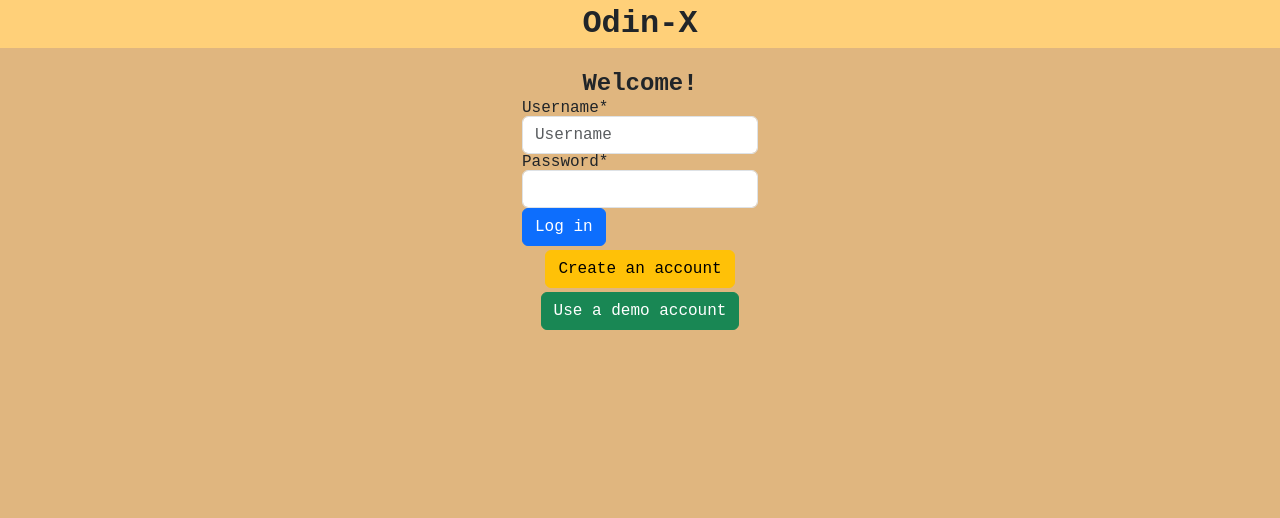
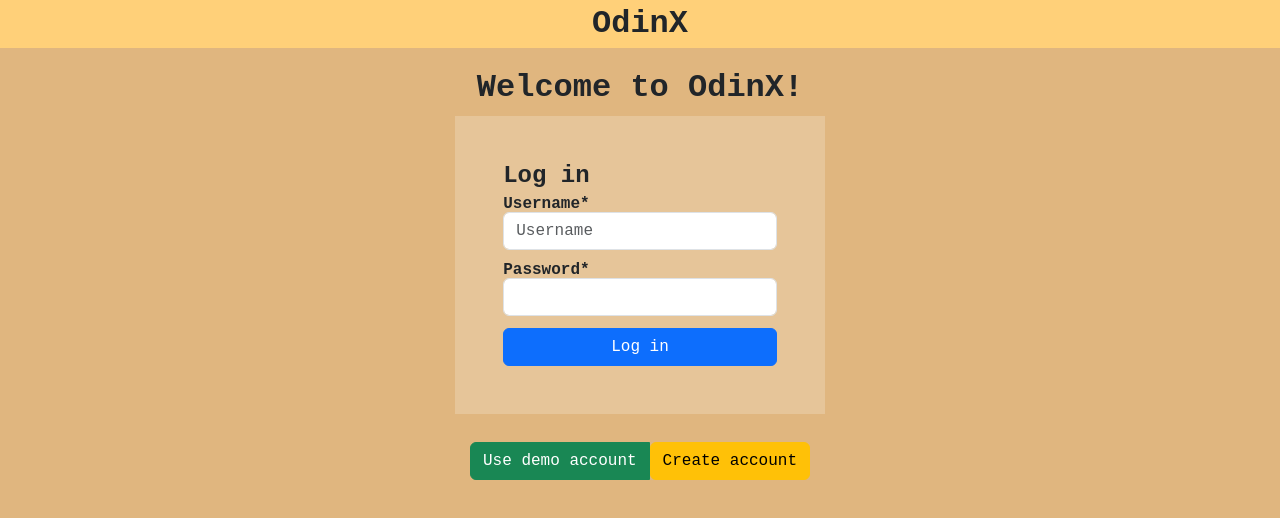
Before and after one commit to gustydev/odinX, a React (Vite) app in the folder frontend/: page /auth/login in a window 1280 px wide. Shown: the top 518 px of the page. Built offline with nearby package versions, Linux system fonts and the light colour scheme; no server answers.

Commit message:
Style login and register pages

```diff
--- a/frontend/src/App.css
+++ b/frontend/src/App.css
@@ -45,6 +45,27 @@
     align-items: center;
     padding: 24px;
     gap: 4px;
+}
+
+.auth-form {
+    display: flex;
+    flex-direction: column;
+    gap: 8px;
+    background-color: rgba(255, 255, 255, 0.199);
+    padding: 48px;
+    width: 30%;
+}
+
+.auth-form > .form-group > label {
+    font-weight: bold;
+}
+
+span.error {
+    color: red;
+}
+
+.auth-form > .form-group > input {
+    margin-bottom: 4px;
 }
 
 .replies {
--- a/frontend/src/components/auth/Login.jsx
+++ b/frontend/src/components/auth/Login.jsx
@@ -28,12 +28,14 @@ export default function Login() {
 
     return (
         <main className='login'>
-            <h2>Welcome!</h2>
+            <h1 className='mb-2'>Welcome to OdinX!</h1>
             <LoginForm onSubmit={login}/>
-            <Link to='/auth/register'>
-                <button className="btn btn-warning">Create an account</button>
-            </Link>
-            <button className='btn btn-success' onClick={demo}>Use a demo account</button>
+            <div className='btn-group'>
+                <button className='btn btn-success' onClick={demo}>Use demo account</button>
+                <Link to='/auth/register'>
+                    <button className="btn btn-warning">Create account</button>
+                </Link>
+            </div>
         </main>
     )
 }
--- a/frontend/src/components/auth/LoginForm.jsx
+++ b/frontend/src/components/auth/LoginForm.jsx
@@ -4,8 +4,9 @@ export default function LoginForm( {onSubmit} ) {
     const { register, handleSubmit, formState: { errors} } = useForm();
 
     return (
-        <form onSubmit={handleSubmit(onSubmit)} className="authForm">
-            <div>
+        <form onSubmit={handleSubmit(onSubmit)} className="auth-form mb-4">
+            <h2>Log in</h2>
+            <div className='form-group'>
                 <label htmlFor="username">Username*</label>
                 <input
                     {...register("username", {
@@ -19,7 +20,7 @@ export default function LoginForm( {onSubmit} ) {
                 />
                 {errors.username && <span className="error">{errors.username.message}</span>}
             </div>
-            <div>
+            <div className='form-group'>
                 <label htmlFor="password">Password*</label>
                 <input
                     {...register("password", {
--- a/frontend/src/components/auth/Register.jsx
+++ b/frontend/src/components/auth/Register.jsx
@@ -4,7 +4,6 @@ import { Link } from "react-router-dom";
 export default function Register() {
     return (
         <main className='register'>
-            <h2>Register</h2>
             <RegisterForm/>
             <Link to='/auth/login'>
                 <button className="btn btn-secondary">Return to login</button>
--- a/frontend/src/components/auth/RegisterForm.jsx
+++ b/frontend/src/components/auth/RegisterForm.jsx
@@ -11,8 +11,9 @@ export default function RegisterForm() {
     }
 
     return (
-        <form action="" onSubmit={handleSubmit(onSubmit)}>
-            <div>
+        <form action="" onSubmit={handleSubmit(onSubmit)} className='auth-form mb-4'>
+            <h2>Register</h2>
+            <div className='form-group'>
                 <label htmlFor="username">Username*:</label>
                 <input
                     {...register("username", {
@@ -26,7 +27,7 @@ export default function RegisterForm() {
                 />
                 {errors.username && <span className="error">{errors.username.message}</span>}
             </div>
-            <div>
+            <div className='form-group'>
                 <label htmlFor="displayName">Display name (optional):</label>
                 <input
                     {...register('displayName', {
@@ -39,7 +40,7 @@ export default function RegisterForm() {
                 />
                 {errors.displayName && <span className="error">{errors.displayName.message}</span>}
             </div>
-            <div>
+            <div className='form-group'>
                 <label htmlFor="password">Password*:</label>
                 <input
                     {...register("password", {
@@ -52,8 +53,8 @@ export default function RegisterForm() {
                 />
                 {errors.password && <span className="error">{errors.password.message}</span>}
             </div>
-            <div>
-                <label htmlFor="confirmPassword">Confirm password:</label>
+            <div className='form-group'>
+                <label htmlFor="confirmPassword">Confirm password*:</label>
                 <input
                     {...register('confirmPassword', {
                         required: 'Required',
--- a/frontend/src/components/layout/TopBar.jsx
+++ b/frontend/src/components/layout/TopBar.jsx
@@ -5,7 +5,7 @@ export default function TopBar() {
 
     return (
         <div className='topbar'>
-            <h1>Odin-X</h1>
+            <h1>OdinX</h1>
             {auth.token && (
                 <button onClick={auth.logOut} className='btn btn-outline-secondary'>
                     Log out
```
